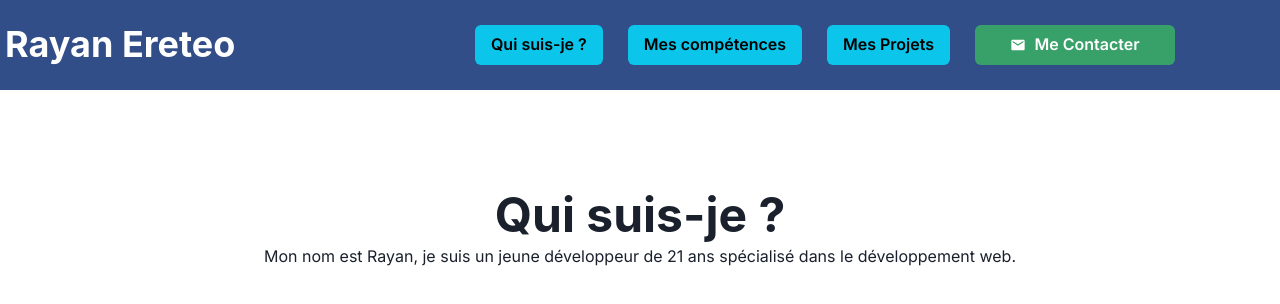
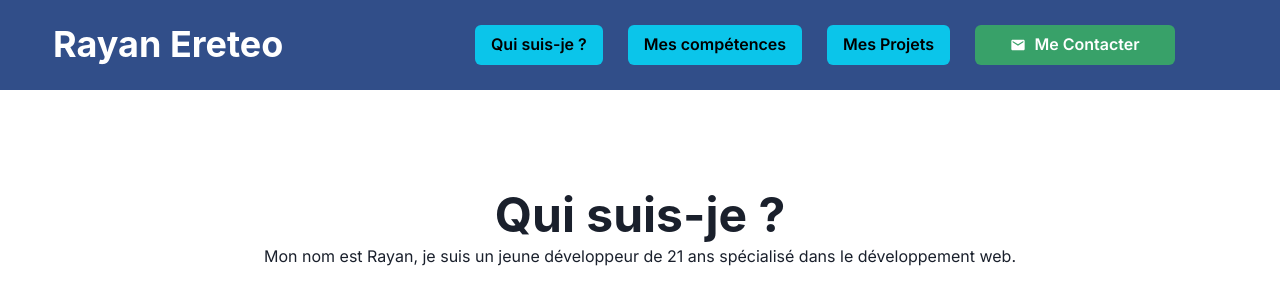
Before and after one commit to RayanEreteo/portfolio, a Next.js app: page / in a window 1280 px wide. Shown: the top 304 px of the page. Built offline with nearby package versions, Linux system fonts and the light colour scheme.

Commit message:
ajout du margin au titre

```diff
--- a/components/Navbar.tsx
+++ b/components/Navbar.tsx
@@ -11,7 +11,7 @@ function Navbar() {
   return (
     <nav>
         <Flex className="navbar" p={"5px"} h={"90px"} background={"#314E89"} color={"white"} alignItems={"center"} justifyContent={"space-between"}>
-            <Heading>Rayan Ereteo</Heading>
+            <Heading ml={"3rem"}>Rayan Ereteo</Heading>
             <motion.div animate={{x: -1100}}>
               <Flex w={"700px"} position={"relative"} left={"1000px"} justifyContent={'space-between'} className="navbar-buttons-container">
                 <Button colorScheme="cyan" className="button">Qui suis-je ?</Button>
```
